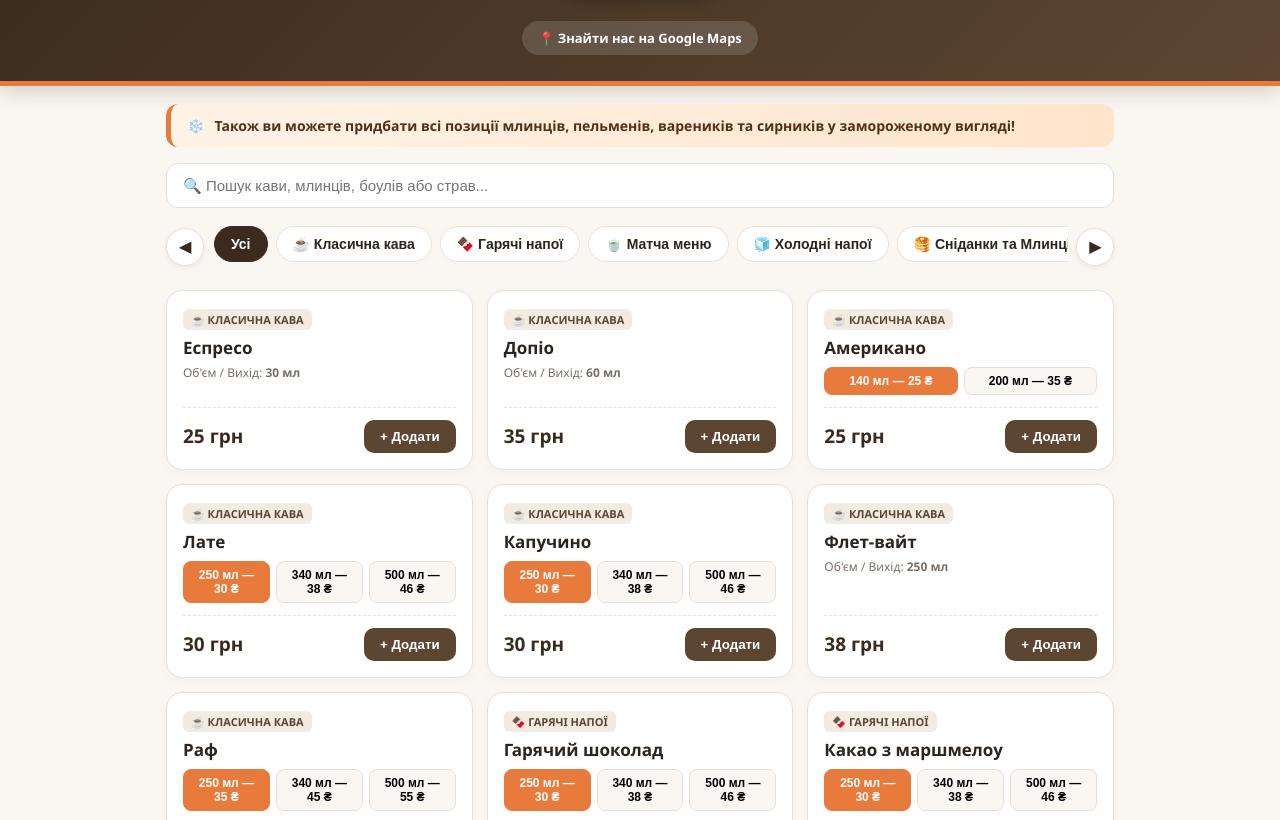
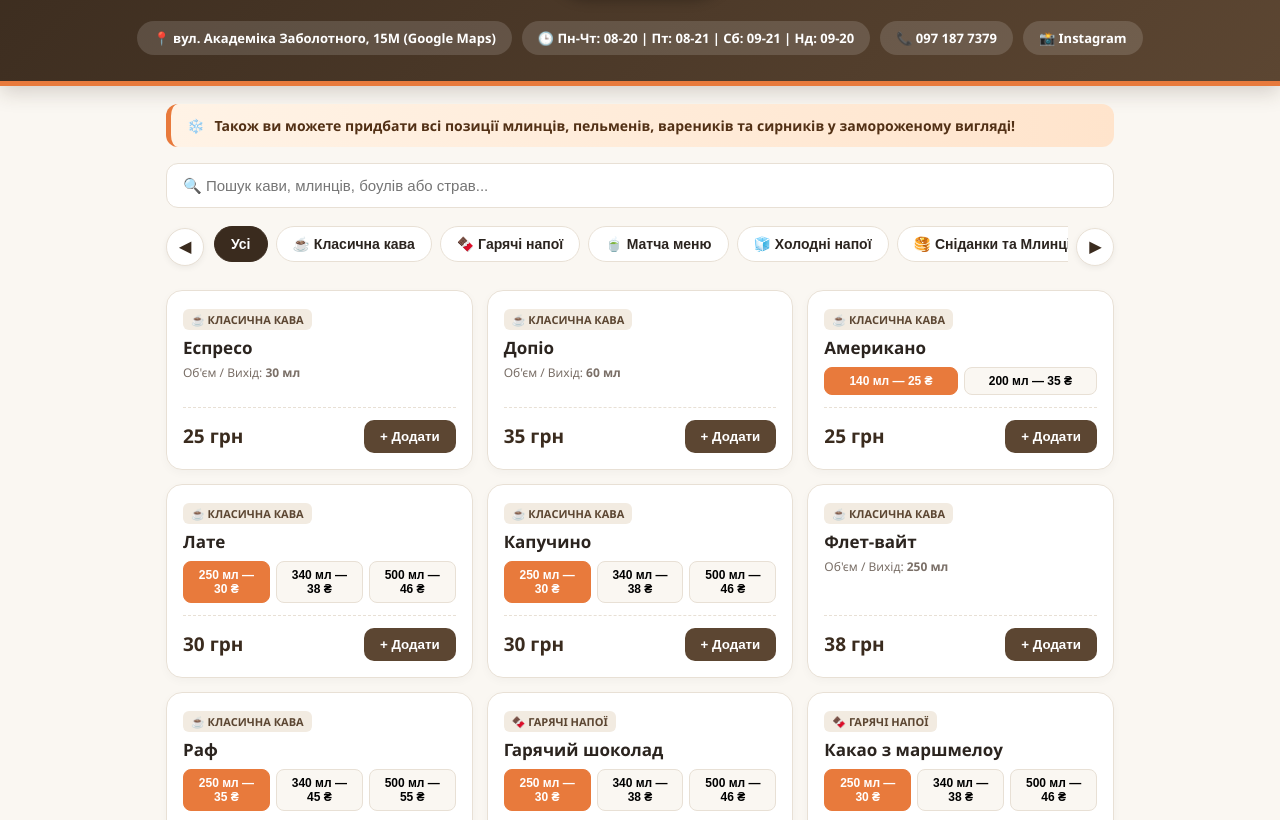
Before and after one commit to QuietCompany-code/bella-kava, a plain HTML site: page index.html in a window 1280 px wide. Shown: the part 157-977 px from the top of the page. Drawn offline with Linux system fonts and the light colour scheme.

Commit message:
Update index.html

```diff
--- a/index.html
+++ b/index.html
@@ -381,7 +381,10 @@
             <span class="cup-sub">COFFEE AND CATERING</span>
         </div>
         <div class="header-links">
-            <a href="https://maps.app.goo.gl/wbXsKbMhUD3sEh8u7" target="_blank" class="pill-link">📍 Знайти нас на Google Maps</a>
+            <a href="https://maps.app.goo.gl/yePaQr7wSc24S8Do9" target="_blank" class="pill-link">📍 вул. Академіка Заболотного, 15М (Google Maps)</a>
+            <span class="pill-link">🕒 Пн-Чт: 08-20 | Пт: 08-21 | Сб: 09-21 | Нд: 09-20</span>
+            <a href="tel:0971877379" class="pill-link">📞 097 187 7379</a>
+            <a href="https://instagram.com/bella.kava" target="_blank" class="pill-link">📸 Instagram</a>
         </div>
     </header>
 
```
